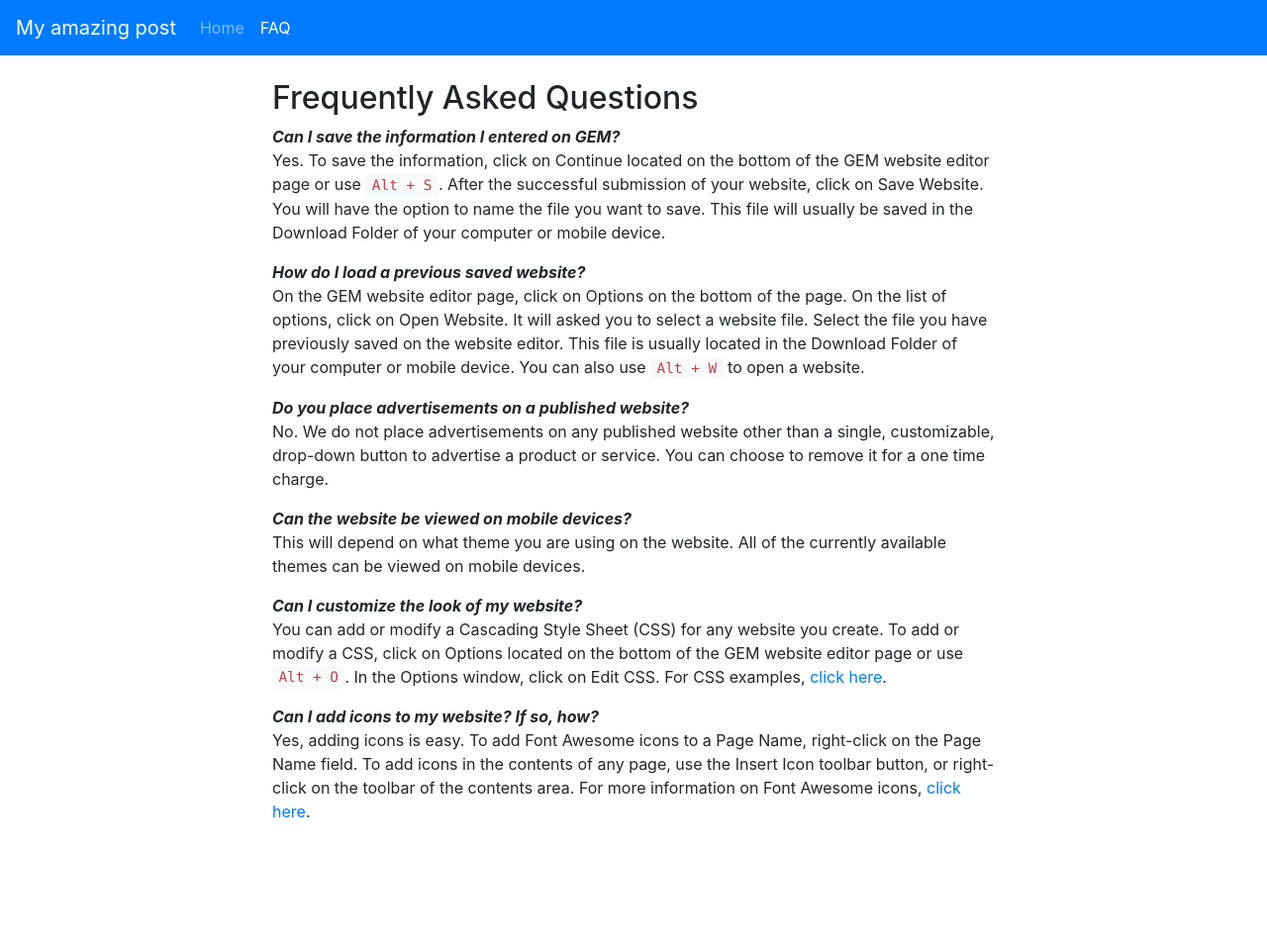
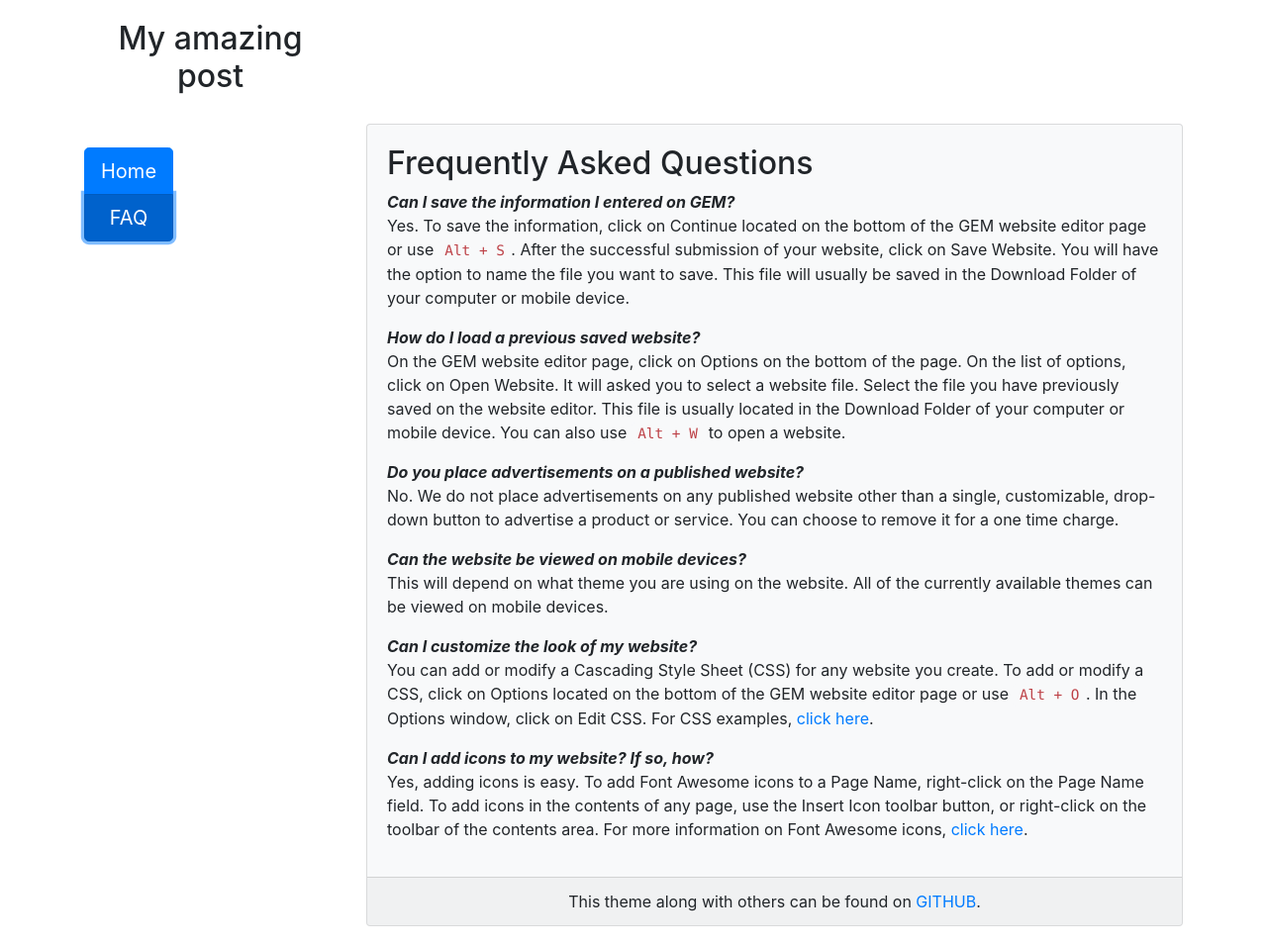
Before and after one commit to emrickj/emrickj.github.io, a Jekyll site: the page built from _webpages/2.md, in a window 1280 px wide. Shown: the whole page at 99% size. Built offline with Jekyll 4.4.1, drawn with Linux system fonts in a browser that asks for light colours; nearby versions of some CDN libraries; before the commit the page ends 900 px from its top, so only the background shows below that.

Commit message:
Add files via upload

```diff
--- a/_layouts/page.html
+++ b/_layouts/page.html
@@ -14,14 +14,15 @@
 
    </style>
 </head>
-<body class='page1' id='demo'>
-<nav class="navbar navbar-expand-md bg-primary navbar-dark">
-  <a class="navbar-brand" href="#">{{ site.title | default: site.github.repository_name }}</a>
+<body id="demo">
+<div class="d-block d-md-none">
+<nav class="navbar bg-dark navbar-dark fixed-top">
+  <a class="navbar-brand" href="http://www.gem-editor.com/gwc/theme1bs4.php">{{ site.title | default: site.github.repository_name }}</a>
   <button type="button" class="navbar-toggler" data-toggle="collapse" data-target="#myNavbar">
 	<span class="navbar-toggler-icon"></span>
   </button>
-    <div class="collapse navbar-collapse" id="myNavbar">
-      <ul class="navbar-nav">
+  <div class="collapse navbar-collapse" id="myNavbar">
+    <ul class="navbar-nav">
 	{% for item in site.webpages %}
 		{% assign bs = "" %}
 		{% if page.url == item.url %}
@@ -29,29 +30,46 @@
 		{% endif %}
         <li class='nav-item'><a class='nav-link{{ bs }}' href='{{ item.url | relative_url }}'>{{ item.title }}</a></li>
 	{% endfor %}
-      </ul>
-    </div>
+	</ul>
+  </div>
 </nav>
-   <div class="container">
+</div>
+   <div class="container" style="padding-bottom: 20px;">
+      <div class="d-block d-md-none" style="padding-top: 50px;"></div>
       <div class="row">
-         <div class="col-md-2">
+         <div class="col-md-3" style="padding: 20px" id="title">
+         <b><h2><center>{{ site.title | default: site.github.repository_name }}</center></h2></b>
          </div>
-         <div class="col-md-8">
+         <div class="col-md-9" style="padding-bottom: 20px;">
             {% if page.image_url %}
             <img class='img-fluid' src='{{ page.image_url | relative url }}'>
             {% endif %}
-            <br>
-         </div>
-         <div class="col-md-2">
          </div>
       </div>
       <div class="row">
-         <div class="col-md-2">
+         <div class="col-md-3 d-none d-md-block">
+                  <br>
+                  <div class="btn-group-vertical btn-group-lg">
+                {% for item in site.webpages %}
+                  {% assign bs = "" %}
+                  {% if page.url == item.url %}
+                      {% assign bs = " active" %}
+                  {% endif %}
+                      <a href='{{ item.url | relative_url }}' class='btn btn-primary{{ bs }}'>{{ item.title }}</a>
+                {% endfor %}
+                  </div>
+                  <br>
+                  <br>
          </div>
-         <div class="col-md-8">
+         <div class="col-md-9">
+           <div class="card bg-light">
+               <div class="card-body">
                      {{ content }}
-         </div>
-         <div class="col-md-2">
+               </div>
+				<div class="card-footer">
+					<center>This theme along with others can be found on <a href="https://github.com/emrickj/jekyll-themes">GITHUB</a>.</center>
+				</div>
+           </div>
          </div>
       </div>
    </div>
@@ -59,4 +77,10 @@
 <script src="https://cdnjs.cloudflare.com/ajax/libs/popper.js/1.12.6/umd/popper.min.js"></script>
 <script src="https://maxcdn.bootstrapcdn.com/bootstrap/4.0.0-beta.2/js/bootstrap.min.js"></script>
 </body>
+<script>
+
+//if ($(".container").height() < window.outerHeight)
+//   $(".container").height(window.outerHeight);
+
+</script>
 </html>
```
